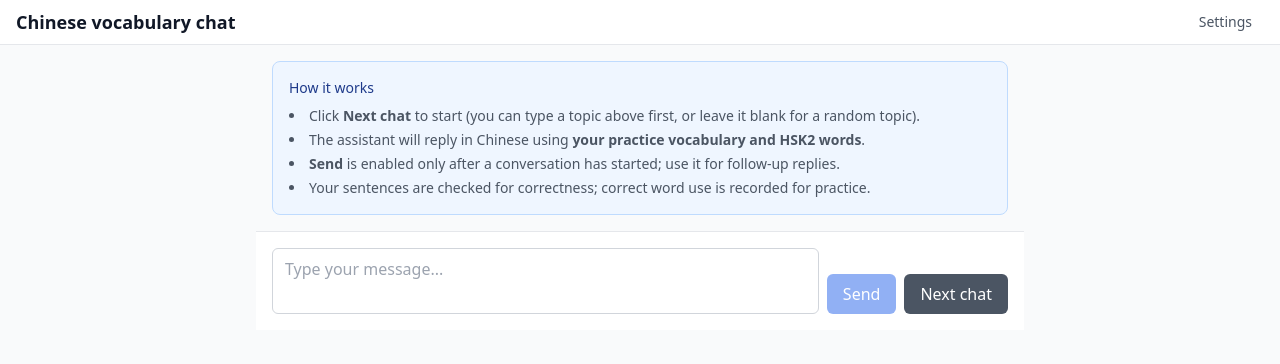
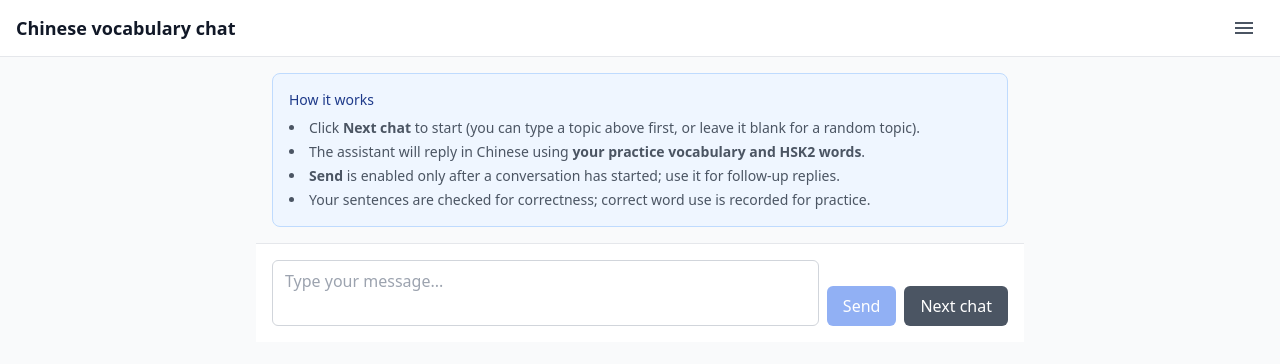
Before and after one commit to danghica/LearnChinese, a Next.js app: page / in a window 1280 px wide. Shown: the top 364 px of the page. Built offline with nearby package versions, Linux system fonts and the light colour scheme.

Commit message:
Enhance settings menu functionality by adding click outside detection to close the menu. Refactor SettingsMenu component to remove onClose prop and adjust rendering logic for improved user experience.

```diff
--- a/app/page.tsx
+++ b/app/page.tsx
@@ -1,6 +1,6 @@
 "use client";
 
-import { useState, useEffect, useCallback } from "react";
+import { useState, useEffect, useCallback, useRef } from "react";
 import ChatView from "@/components/ChatView";
 import SettingsMenu from "@/components/SettingsMenu";
 
@@ -24,11 +24,23 @@ export default function Home() {
   const [newWordsPerConversation, setNewWordsPerConversation] = useState(DEFAULT_NEW_WORDS);
   const [debugMode, setDebugMode] = useState(false);
   const [settingsOpen, setSettingsOpen] = useState(false);
+  const menuContainerRef = useRef<HTMLDivElement>(null);
 
   useEffect(() => {
     setNewWordsPerConversation(getStoredNewWords());
     setDebugMode(getStoredDebugMode());
   }, []);
+
+  useEffect(() => {
+    if (!settingsOpen) return;
+    const handleClickOutside = (e: MouseEvent) => {
+      if (menuContainerRef.current && !menuContainerRef.current.contains(e.target as Node)) {
+        setSettingsOpen(false);
+      }
+    };
+    document.addEventListener("mousedown", handleClickOutside);
+    return () => document.removeEventListener("mousedown", handleClickOutside);
+  }, [settingsOpen]);
 
   const handleNewWordsChange = useCallback((n: number) => {
     setNewWordsPerConversation(n);
@@ -44,13 +56,22 @@ export default function Home() {
     <main className="bg-gray-50 flex flex-col max-h-[85vh] min-h-0">
       <header className="flex justify-between items-center px-4 py-2 border-b bg-white">
         <h1 className="text-lg font-semibold text-gray-900">Chinese vocabulary chat</h1>
-        <div className="relative">
+        <div className="relative" ref={menuContainerRef}>
           <button
             type="button"
             onClick={() => setSettingsOpen((o) => !o)}
-            className="px-3 py-1 text-sm text-gray-600 hover:bg-gray-100 rounded"
+            className="p-2 text-gray-600 hover:bg-gray-100 rounded"
+            aria-label="Open menu"
           >
-            Settings
+            <svg
+              xmlns="http://www.w3.org/2000/svg"
+              viewBox="0 0 24 24"
+              fill="currentColor"
+              className="w-6 h-6"
+              aria-hidden
+            >
+              <path d="M3 6h18v2H3V6zm0 5h18v2H3v-2zm0 5h18v2H3v-2z" />
+            </svg>
           </button>
           <SettingsMenu
             newWordsPerConversation={newWordsPerConversation}
@@ -58,7 +79,6 @@ export default function Home() {
             debugMode={debugMode}
             onDebugChange={handleDebugChange}
             open={settingsOpen}
-            onClose={() => setSettingsOpen(false)}
           />
         </div>
       </header>
--- a/components/SettingsMenu.tsx
+++ b/components/SettingsMenu.tsx
@@ -6,7 +6,6 @@ type Props = {
   debugMode: boolean;
   onDebugChange: (on: boolean) => void;
   open: boolean;
-  onClose: () => void;
 };
 
 export default function SettingsMenu({
@@ -15,16 +14,12 @@ export default function SettingsMenu({
   debugMode,
   onDebugChange,
   open,
-  onClose,
 }: Props) {
   if (!open) return null;
   return (
     <div className="absolute right-0 top-full mt-1 w-64 p-4 bg-white border border-gray-200 rounded-lg shadow z-10">
-      <div className="flex justify-between items-center mb-3">
+      <div className="mb-3">
         <span className="font-medium text-gray-900">Settings</span>
-        <button type="button" onClick={onClose} className="text-gray-500 hover:text-gray-700">
-          ×
-        </button>
       </div>
       <label className="block text-sm text-gray-700 mb-3">
         New words per conversation
```
